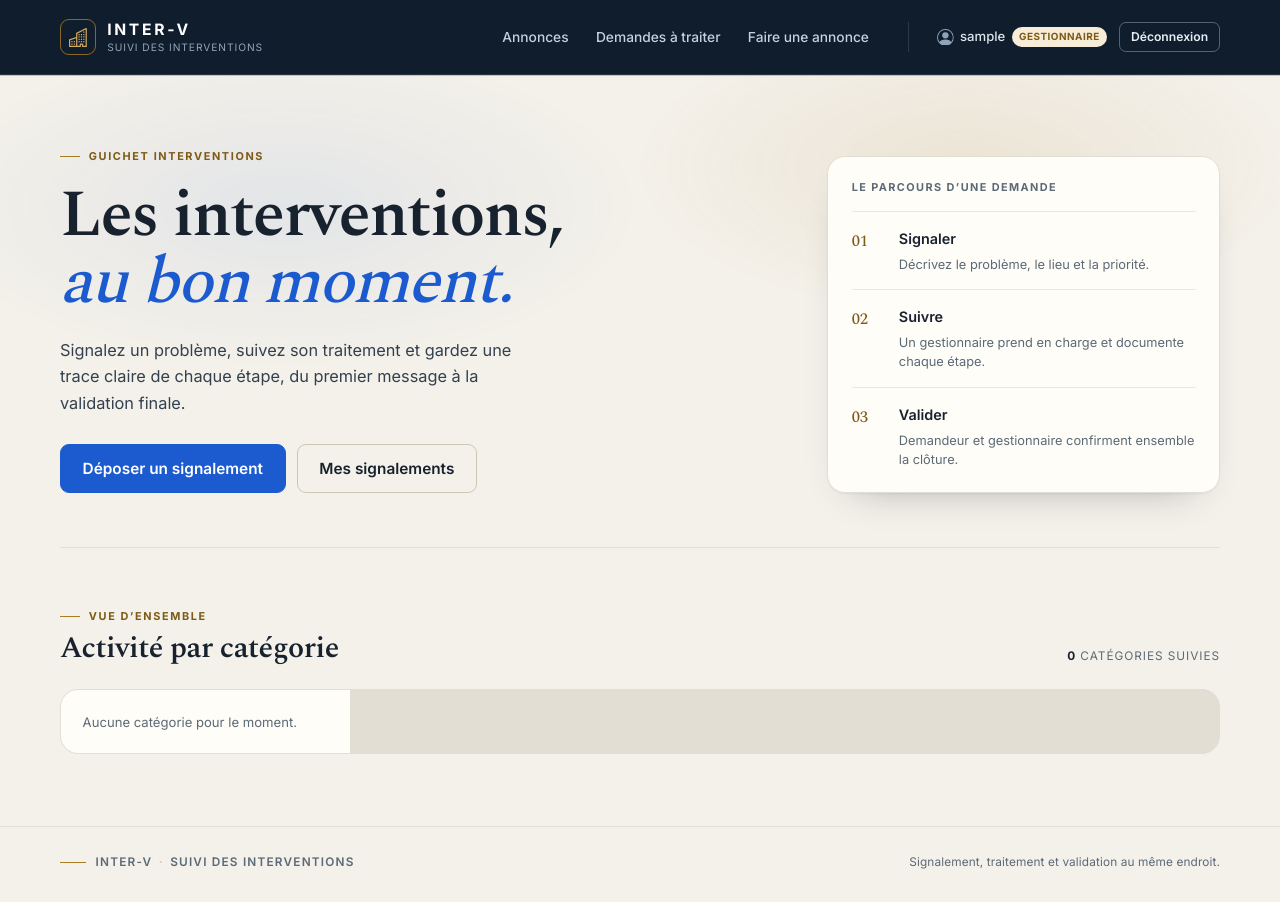
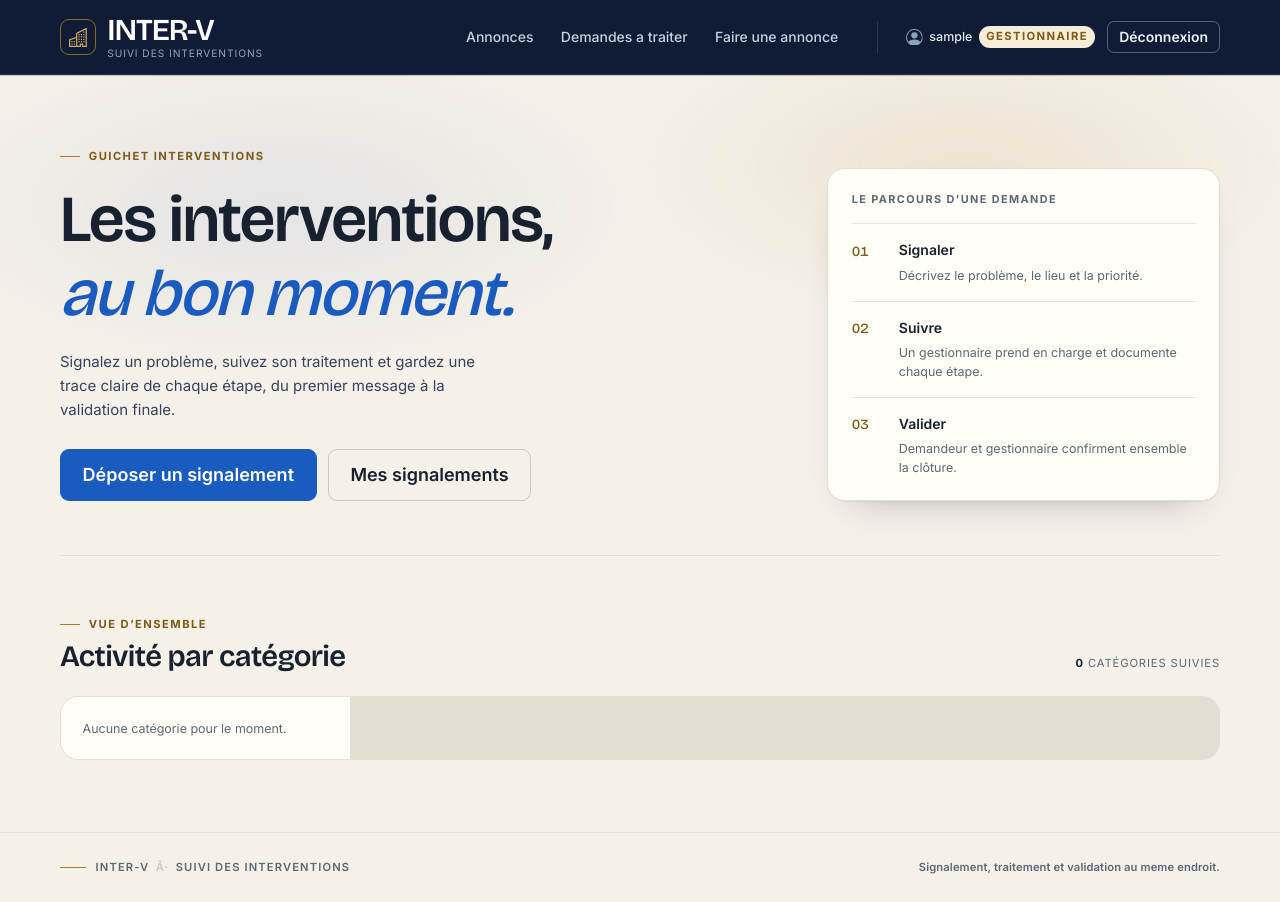
Before and after one commit to HeryJL/Django-s-Team, a Django app: page / in a window 1280 px wide. Before the commit the page ends 869 px from the top, so only its background shows below. Run offline with Django 5.2, Linux system fonts and the light colour scheme; the visitor is signed in with stand-in values (Sample User, id 1); data that the repository does not hold is empty.

Commit message:
design 2.1

```diff
--- a/static/css/app.css
+++ b/static/css/app.css
@@ -9,33 +9,53 @@
 
 /* 1. Jetons de design ------------------------------------------------------ */
 :root {
+  /* Familles : une grotesque à caractère pour les titres, Inter pour lire.
+     Bricolage Grotesque porte un axe optique (12–96) : les grandes tailles
+     se resserrent et gagnent du contraste, les petites restent ouvertes. */
+  --font-display: "Bricolage Grotesque", "Inter", ui-sans-serif, system-ui, sans-serif;
   --font-ui: "Inter", ui-sans-serif, system-ui, -apple-system, "Segoe UI", sans-serif;
-  --font-display: "Spectral", "Iowan Old Style", Georgia, "Times New Roman", serif;
-
-  --ink: #18222e;
-  --ink-soft: #33414f;
-  --muted: #5c6a77;
-  --navy: #101d2d;
-  --navy-2: #16273a;
-  --surface: #fffdf8;
-  --paper: #f4f1ea;
-
-  --line: #e3ded3;
-  --line-soft: #ece8de;
-  --line-strong: #cdc6b6;
-
-  --blue: #1b5bcf;
-  --blue-dark: #12489f;
-  --blue-tint: #e8effc;
+
+  /* Échelle de rôles — six tailles, pas une collection de valeurs isolées. */
+  --text-2xs: .7rem;    /* micro-étiquettes en capitales */
+  --text-xs: .78rem;    /* métadonnées, légendes, texte d'appoint */
+  --text-sm: .875rem;   /* interface dense, tableaux, boutons */
+  --text-md: .9375rem;  /* contrôles de formulaire, prose secondaire */
+  --text-base: 1rem;    /* corps de texte */
+  --text-lg: 1.125rem;  /* accroches, chiffres d'appui */
+
+  /* Interlignage et interlettrage par rôle. */
+  --leading-display: .98;
+  --leading-title: 1.12;
+  --leading-body: 1.6;
+  --leading-prose: 1.68;
+  --tracking-display: -.034em;
+  --tracking-title: -.022em;
+  --tracking-caps: .13em;
+
+  --ink: #17212f;
+  --ink-soft: #35435e;
+  --muted: #5a6875;
+  --navy: #101c36;
+  --navy-2: #15253a;
+  --surface: #fffef7;
+  --paper: #f5f0e8;
+
+  --line: #e2ded1;
+  --line-soft: #e8e4de;
+  --line-strong: #ccc8bd;
+
+  --blue: #1a5bc0;
+  --blue-dark: #1148a0;
+  --blue-tint: #e6eff8;
   --gold: #a97b22;
   --gold-ink: #7d5a15;
   --gold-tint: #f6ecd7;
-  --green: #146c4e;
-  --green-tint: #e3f2eb;
-  --red: #a52f22;
-  --red-tint: #fbeae7;
-  --amber: #8a5a05;
-  --amber-tint: #fbefd6;
+  --green: #13684e;
+  --green-tint: #d8f0e8;
+  --red: #a43025;
+  --red-tint: #fcacb0;
+  --amber: #8a580a;
+  --amber-tint: #f2e0ca;
 
   --radius: 12px;
   --radius-lg: 18px;
@@ -67,18 +87,22 @@ body {
   color: var(--ink);
   font-family: var(--font-ui);
   font-size: 16px;
-  line-height: 1.6;
+  line-height: var(--leading-body);
   -webkit-font-smoothing: antialiased;
   text-rendering: optimizeLegibility;
+  /* Pas de gras ou d'italique synthétique : les deux familles sont variable. */
+  font-synthesis: weight style small-caps;
+  font-optical-sizing: auto;
 }
 
 h1, h2, h3, h4 {
   font-family: var(--font-display);
   font-weight: 600;
-  line-height: 1.16;
-  letter-spacing: -.015em;
+  line-height: var(--leading-title);
+  letter-spacing: var(--tracking-title);
   margin: 0;
   text-wrap: balance;
+  font-optical-sizing: auto;
 }
 
 p { margin: 0; }
@@ -193,13 +217,15 @@ a:hover { color: var(--paper); }
 }
 .brand-mark .icon { width: 19px; height: 19px; }
 
-.brand-text { display: grid; line-height: 1.1; }
+.brand-text { display: grid; line-height: var(--leading-display); }
 .brand-name {
+  font-family: var(--font-display);
   font-weight: 700;
-  font-size: .98rem;
-  letter-spacing: .17em;
+  font-size: clamp(1.5rem, 4vw, 1.9rem);
+  letter-spacing: var(--tracking-display);
 }
 .brand-tagline {
+  font-family: var(--font-ui);
   font-size: .64rem;
   letter-spacing: .09em;
   text-transform: uppercase;
@@ -227,7 +253,8 @@ a:hover { color: var(--paper); }
   padding: .5rem .68rem;
   border-radius: 7px;
   color: #c6d1dd;
-  font-size: .86rem;
+  font-family: var(--font-ui);
+  font-size: var(--text-sm);
   font-weight: 500;
   text-decoration: none;
   transition: color .15s var(--ease), background-color .15s var(--ease);
@@ -259,7 +286,8 @@ a:hover { color: var(--paper); }
   align-items: center;
   gap: .4rem;
   color: #dfe7ef;
-  font-size: .82rem;
+  font-family: var(--font-ui);
+  font-size: var(--text-xs);
   font-weight: 500;
   min-width: 0;
 }
@@ -276,12 +304,45 @@ a:hover { color: var(--paper); }
   border-radius: 999px;
   background: var(--gold-tint);
   color: var(--gold-ink);
-  font-size: .62rem;
+  font-family: var(--font-ui);
+  font-size: var(--text-2xs);
   font-weight: 700;
-  letter-spacing: .05em;
+  letter-spacing: var(--tracking-caps);
   text-transform: uppercase;
   white-space: nowrap;
 }
+
+/* 4. Pied de page ---------------------------------------------------------- */
+.site-footer {
+  border-top: 1px solid var(--line);
+  background: var(--paper);
+}
+.footer-inner {
+  display: flex;
+  align-items: center;
+  justify-content: space-between;
+  gap: 1rem;
+  padding: 1.6rem 0;
+  color: var(--muted);
+  font-size: var(--text-2xs);
+  font-weight: 600;
+}
+.footer-brand {
+  display: inline-flex;
+  align-items: center;
+  letter-spacing: .1em;
+  text-transform: uppercase;
+  font-weight: 600;
+}
+.footer-rule {
+  display: inline-block;
+  width: 26px;
+  height: 1px;
+  margin-right: .6rem;
+  background: var(--gold);
+}
+.footer-dot { margin: 0 .4rem; color: var(--line-strong); }
+.footer-meta { letter-spacing: .01em; }
 
 /* Visually hidden but still focusable: the mobile menu is keyboard-operable.
    Hidden from the tab order only where the toggle itself is not displayed. */
@@ -326,7 +387,8 @@ a:hover { color: var(--paper); }
   gap: 1rem;
   padding: 1.6rem 0;
   color: var(--muted);
-  font-size: .74rem;
+  font-family: var(--font-ui);
+  font-size: var(--text-2xs);
 }
 .footer-brand {
   display: inline-flex;
@@ -352,9 +414,10 @@ a:hover { color: var(--paper); }
   gap: .55rem;
   margin: 0;
   color: var(--gold-ink);
-  font-size: .68rem;
+  font-family: var(--font-ui);
+  font-size: var(--text-2xs);
   font-weight: 700;
-  letter-spacing: .15em;
+  letter-spacing: var(--tracking-caps);
   text-transform: uppercase;
 }
 .kicker::before {
@@ -398,12 +463,14 @@ a:hover { color: var(--paper); }
   margin-bottom: 1.4rem;
 }
 .section-head h2 {
+  font-family: var(--font-display);
   font-size: clamp(1.45rem, 2.4vw, 1.85rem);
   margin-top: .4rem;
+  line-height: var(--leading-title);
 }
 .section-meta {
   color: var(--muted);
-  font-size: .74rem;
+  font-size: var(--text-2xs);
   letter-spacing: .08em;
   text-transform: uppercase;
   white-space: nowrap;
@@ -422,7 +489,7 @@ a:hover { color: var(--paper); }
   background: transparent;
   color: var(--ink);
   font-family: var(--font-ui);
-  font-size: .88rem;
+  font-size: var(--text-sm);
   font-weight: 600;
   line-height: 1.3;
   text-align: center;
@@ -504,8 +571,8 @@ a:hover { color: var(--paper); }
 .btn--light:hover,
 .btn--light:focus-visible { background: #fff; border-color: #fff; color: var(--navy); }
 
-.btn--lg { padding: .82rem 1.35rem; font-size: .96rem; }
-.btn--sm { padding: .38rem .68rem; font-size: .76rem; border-radius: 7px; }
+.btn--lg { padding: .82rem 1.35rem; font-size: var(--text-lg); }
+.btn--sm { padding: .38rem .68rem; font-size: var(--text-sm); border-radius: 7px; }
 .btn--block { width: 100%; }
 
 /* Badges de statut et de priorité (compatibles avec les classes du modèle) */
@@ -734,10 +801,12 @@ select.form-select {
 }
 .hero-copy .kicker { margin-bottom: 1.1rem; }
 .hero h1 {
+  font-family: var(--font-display);
   font-size: clamp(2.4rem, 5.4vw, 4.1rem);
-  line-height: 1.02;
-  letter-spacing: -.025em;
+  line-height: var(--leading-title);
+  letter-spacing: var(--tracking-title);
   margin-bottom: 1.25rem;
+  text-wrap: balance;
 }
 .hero h1 em {
   font-style: italic;
@@ -747,8 +816,8 @@ select.form-select {
 .hero-lead {
   max-width: 48ch;
   color: var(--ink-soft);
-  font-size: 1.02rem;
-  line-height: 1.65;
+  font-size: var(--text-md);
+  line-height: var(--leading-body);
   margin-bottom: 1.7rem;
 }
 .hero-actions {
@@ -786,18 +855,18 @@ select.form-select {
 .step-num {
   grid-row: span 2;
   font-family: var(--font-display);
-  font-size: 1rem;
+  font-size: var(--text-sm);
   color: var(--gold-ink);
   font-variant-numeric: tabular-nums;
   padding-top: .1rem;
 }
 .process-steps strong {
-  font-size: .9rem;
+  font-size: var(--text-sm);
   font-weight: 600;
   color: var(--ink);
 }
 .process-steps p {
-  font-size: .8rem;
+  font-size: var(--text-xs);
   line-height: 1.5;
   color: var(--muted);
 }
@@ -857,14 +926,14 @@ select.form-select {
 }
 .cat h3 {
   font-family: var(--font-ui);
-  font-size: .95rem;
+  font-size: var(--text-sm);
   font-weight: 600;
   letter-spacing: 0;
   line-height: 1.35;
 }
 .cat p {
   color: var(--muted);
-  font-size: .82rem;
+  font-size: var(--text-xs);
   line-height: 1.55;
   display: -webkit-box;
   -webkit-line-clamp: 2;
--- a/templates/base.html
+++ b/templates/base.html
@@ -3,12 +3,12 @@
 <head>
   <meta charset="utf-8">
   <meta name="viewport" content="width=device-width, initial-scale=1">
-  <meta name="description" content="INTER-V — signalement, suivi et clôture des interventions techniques.">
+  <meta name="description" content="INTER-V â€” signalement, suivi et clÃ´ture des interventions techniques.">
   <meta name="theme-color" content="#101d2d">
   <title>{% block title %}INTER-V{% endblock %} · INTER-V</title>
   <link rel="preconnect" href="https://fonts.googleapis.com">
   <link rel="preconnect" href="https://fonts.gstatic.com" crossorigin>
-  <link rel="stylesheet" href="https://fonts.googleapis.com/css2?family=Inter:wght@400;500;600;700&amp;family=Spectral:ital,wght@0,500;0,600;1,500&amp;display=swap">
+  <link rel="stylesheet" href="https://fonts.googleapis.com/css2?family=Inter:wght@400;500;600;700&amp;family=Bricolage Grotesque:ital,wght@0,500;0,600;1,500&amp;display=swap">
   <link rel="stylesheet" href="{% static 'css/app.css' %}">
 </head>
 <body>
@@ -68,7 +68,7 @@
         <li><a class="nav-link{% if request.resolver_match.url_name == 'annonces' %} is-active{% endif %}" href="{% url 'annonces' %}">Annonces</a></li>
         {% if user.is_authenticated %}
           {% if est_gestionnaire %}
-            <li><a class="nav-link{% if request.resolver_match.url_name == 'gestionnaire_dashboard' %} is-active{% endif %}" href="{% url 'gestionnaire_dashboard' %}">Demandes à traiter</a></li>
+            <li><a class="nav-link{% if request.resolver_match.url_name == 'gestionnaire_dashboard' %} is-active{% endif %}" href="{% url 'gestionnaire_dashboard' %}">Demandes a traiter</a></li>
             <li><a class="nav-link{% if request.resolver_match.url_name == 'annonce_create' %} is-active{% endif %}" href="{% url 'annonce_create' %}">Faire une annonce</a></li>
           {% else %}
             <li><a class="nav-link{% if request.resolver_match.url_name == 'mes_signalements' %} is-active{% endif %}" href="{% url 'mes_signalements' %}">Mes signalements</a></li>
@@ -89,7 +89,7 @@
           </form>
         {% else %}
           <a class="nav-link nav-link--account" href="{% url 'login' %}">Connexion</a>
-          <a class="btn btn--light btn--sm" href="{% url 'inscription' %}">Créer un compte</a>
+          <a class="btn btn--light btn--sm" href="{% url 'inscription' %}">CrÃ©er un compte</a>
         {% endif %}
       </div>
     </nav>
@@ -111,8 +111,8 @@
 
 <footer class="site-footer">
   <div class="wrap footer-inner">
-    <p class="footer-brand"><span class="footer-rule" aria-hidden="true"></span>INTER-V <span class="footer-dot">·</span> Suivi des interventions</p>
-    <p class="footer-meta">Signalement, traitement et validation au même endroit.</p>
+    <p class="footer-brand"><span class="footer-rule" aria-hidden="true"></span>INTER-V <span class="footer-dot">Â·</span> Suivi des interventions</p>
+    <p class="footer-meta">Signalement, traitement et validation au meme endroit.</p>
   </div>
 </footer>
 </body>
```
Also changed, not shown: other parts of static/css/app.css (+46 -38 lines).
